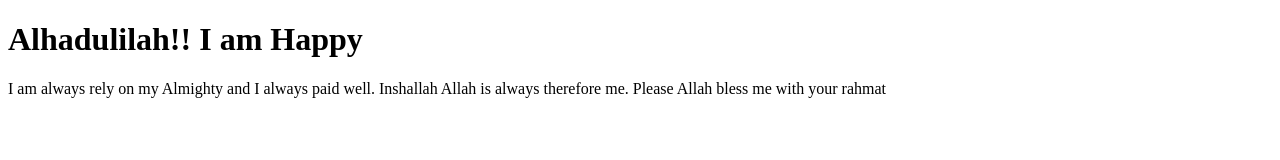
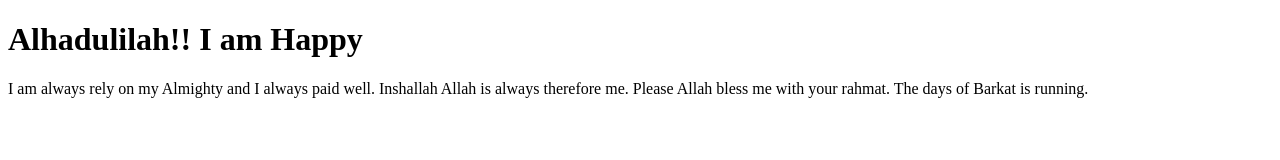
Before and after one commit to Irfanzaman/First-Website, a plain HTML site: page index.html in a window 1280 px wide. Drawn offline with Linux system fonts and the light colour scheme.

Commit message:
Finally Alhamdulilah

```diff
--- a/index.html
+++ b/index.html
@@ -7,6 +7,6 @@
 </head>
 <body>
     <h1>Alhadulilah!! I am Happy</h1>
-    <p>I am always rely on my Almighty and I always paid well. Inshallah Allah is always therefore me. Please Allah bless me with your rahmat</p>
+    <p>I am always rely on my Almighty and I always paid well. Inshallah Allah is always therefore me. Please Allah bless me with your rahmat. The days of Barkat is running.</p>
 </body>
 </html>
```
